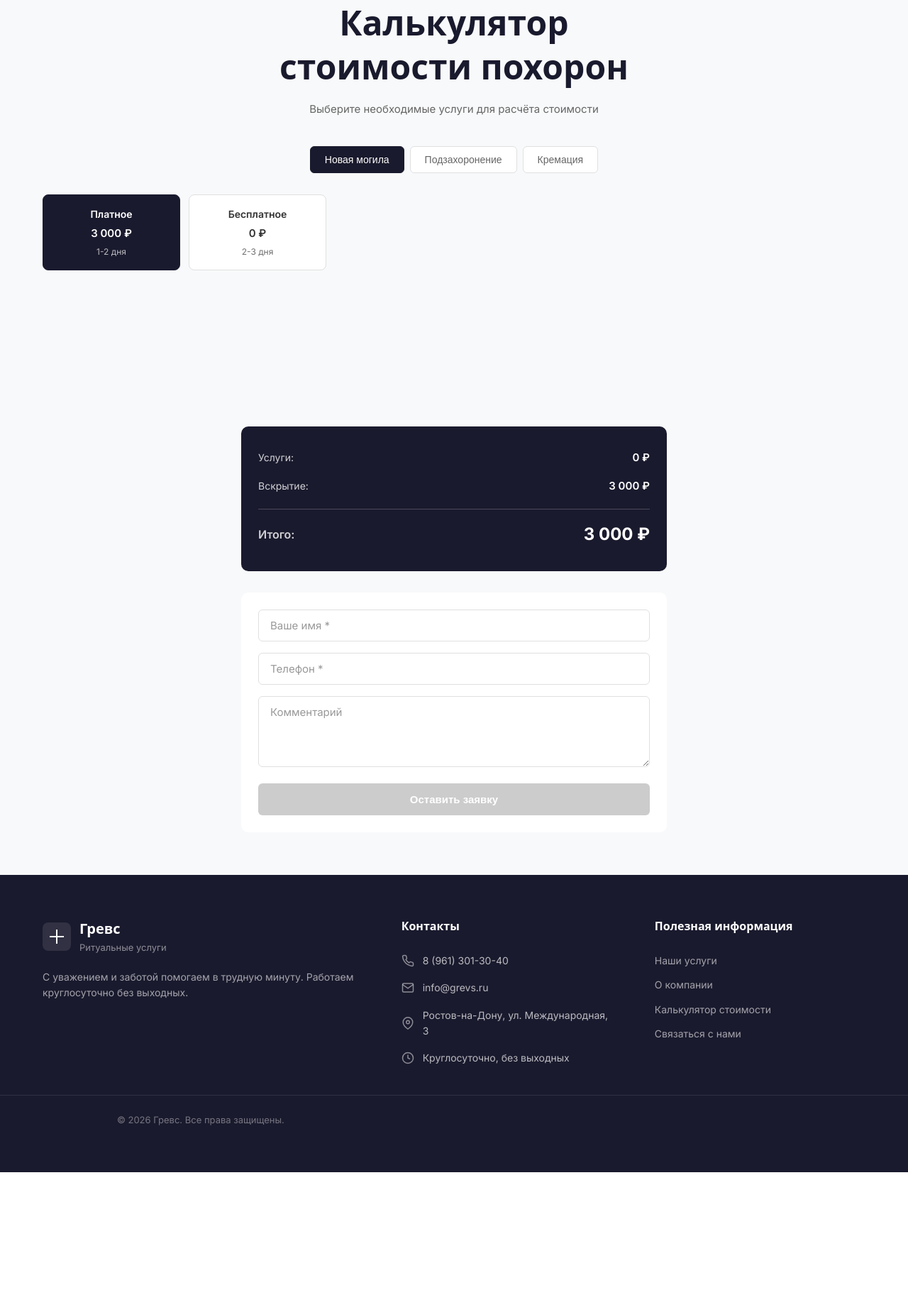
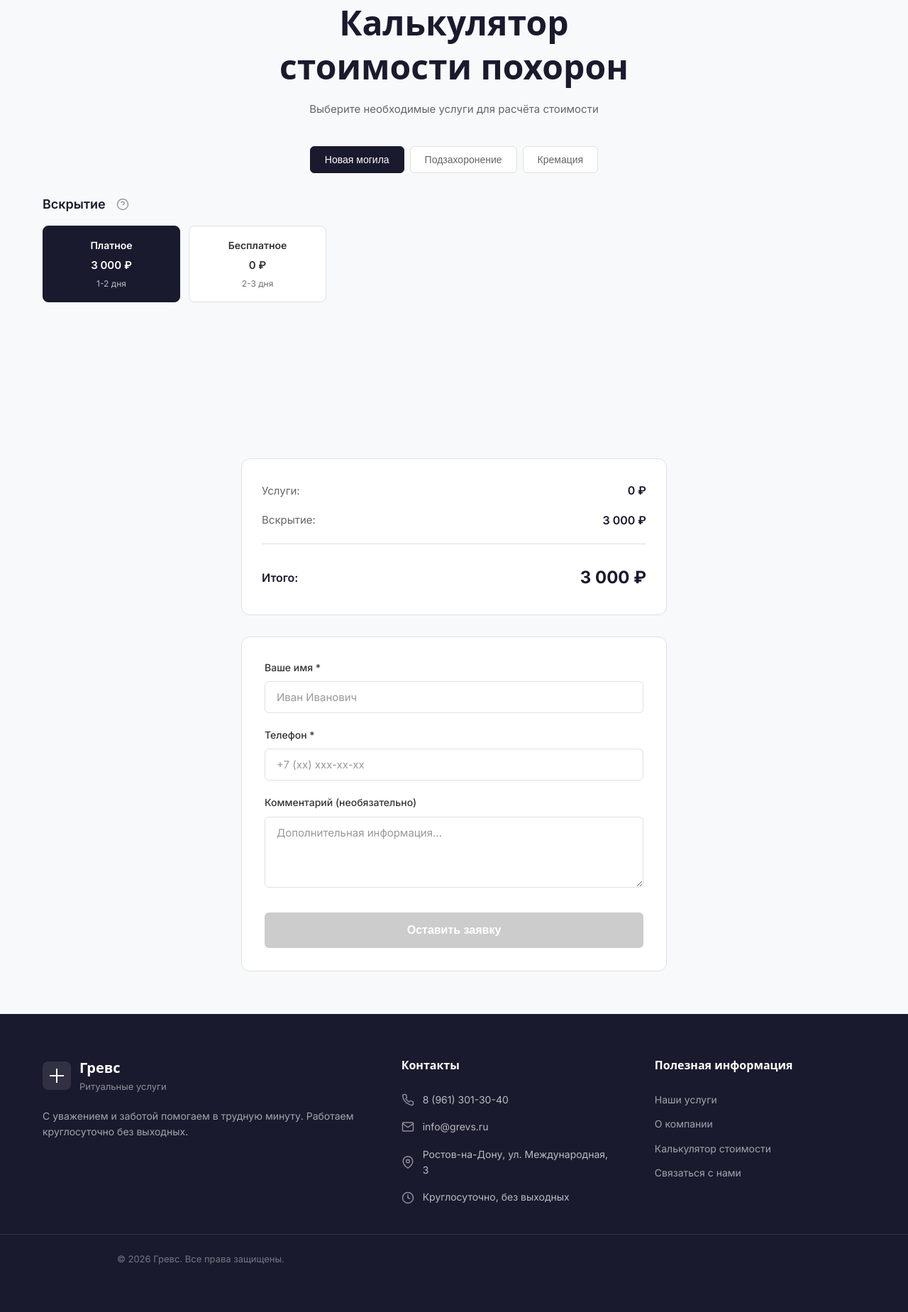
Before and after one commit to jrjik/grevs, a Django app: page /calculator/ in a window 1280 px wide. Shown: the part 146-1995 px from the top of the page at 71% size. Before the commit the page ends 1798 px from the top, so only its background shows below. Run offline with Django 5.2, Linux system fonts and the light colour scheme; data comes from the database, SQL or seed files in the repository.

Commit message:
Redesign calculator page

```diff
--- a/backend/static/css/calculator.css
+++ b/backend/static/css/calculator.css
@@ -142,11 +142,72 @@
 }
 
 /* ================================
-   Вскрытие
+   Вскрытие с подсказкой
    ================================ */
 
 .autopsy-section {
     margin-bottom: 30px;
+}
+
+.autopsy-header {
+    display: flex;
+    align-items: center;
+    gap: 12px;
+    margin-bottom: 16px;
+}
+
+.autopsy-header .section-subtitle {
+    margin: 0;
+    font-size: 18px;
+    font-weight: 600;
+    color: #1a1a2e;
+}
+
+.help-btn {
+    width: 24px;
+    height: 24px;
+    padding: 0;
+    border: none;
+    background: transparent;
+    color: #999;
+    cursor: pointer;
+    display: flex;
+    align-items: center;
+    justify-content: center;
+    transition: all 0.2s ease;
+    position: relative;
+}
+
+.help-btn:hover {
+    color: #1a1a2e;
+}
+
+.help-btn svg {
+    width: 18px;
+    height: 18px;
+}
+
+.autopsy-help {
+    background: #f8f9fa;
+    border-left: 3px solid #1a1a2e;
+    padding: 16px 20px;
+    border-radius: 6px;
+    margin-bottom: 16px;
+}
+
+.autopsy-help p {
+    margin: 0 0 8px 0;
+    font-size: 14px;
+    color: #666;
+    line-height: 1.5;
+}
+
+.autopsy-help p:last-child {
+    margin-bottom: 0;
+}
+
+.autopsy-help strong {
+    color: #1a1a2e;
 }
 
 .autopsy-options {
@@ -240,6 +301,9 @@
     padding: 24px;
     border: 1px solid #e0e0e0;
     transition: all 0.2s ease;
+    display: flex;
+    flex-direction: column;
+    height: 100%;
 }
 
 .category-card:hover {
@@ -257,6 +321,7 @@
     justify-content: center;
     color: #1a1a2e;
     margin-bottom: 16px;
+    flex-shrink: 0;
 }
 
 .category-icon svg {
@@ -269,12 +334,14 @@
     font-weight: 600;
     color: #1a1a2e;
     margin-bottom: 20px;
+    flex-shrink: 0;
 }
 
 .category-services {
     display: flex;
     flex-direction: column;
     gap: 12px;
+    flex: 1;
 }
 
 .service-option {
@@ -346,18 +413,20 @@
 }
 
 /* ================================
-   Итого
+   Итого (новый стиль как на контактах)
    ================================ */
 
 .total-section {
-    background: #1a1a2e;
-    color: #fff;
-    border-radius: 10px;
-    padding: 24px;
     margin-bottom: 30px;
+}
+
+.total-content {
+    background: #fff;
+    border: 1px solid #e0e0e0;
+    border-radius: 12px;
+    padding: 24px 28px;
     max-width: 600px;
-    margin-left: auto;
-    margin-right: auto;
+    margin: 0 auto;
 }
 
 .total-row {
@@ -368,45 +437,61 @@
 }
 
 .total-label {
-    font-size: 14px;
-    opacity: 0.8;
+    font-size: 15px;
+    color: #666;
 }
 
 .total-value {
-    font-size: 15px;
+    font-size: 16px;
     font-weight: 600;
+    color: #1a1a2e;
+}
+
+.total-divider {
+    height: 1px;
+    background: #e0e0e0;
+    margin: 12px 0;
 }
 
 .total-final {
-    border-top: 1px solid rgba(255, 255, 255, 0.2);
-    margin-top: 12px;
     padding-top: 16px;
 }
 
 .total-final .total-label {
     font-size: 16px;
     font-weight: 600;
+    color: #1a1a2e;
 }
 
-.total-final .total-value {
+.total-final .total-price {
     font-size: 24px;
     font-weight: 700;
+    color: #1a1a2e;
 }
 
 /* ================================
-   Форма
+   Форма заявки (стиль как на контактах)
    ================================ */
 
 .form-section {
     background: #fff;
-    border-radius: 10px;
-    padding: 24px;
+    border-radius: 12px;
+    padding: 32px;
+    border: 1px solid #e0e0e0;
     max-width: 600px;
     margin: 0 auto;
 }
 
 .form-row {
-    margin-bottom: 16px;
+    margin-bottom: 20px;
+}
+
+.form-label {
+    display: block;
+    font-size: 14px;
+    font-weight: 500;
+    color: #333;
+    margin-bottom: 8px;
 }
 
 .form-input {
@@ -428,6 +513,10 @@
     border-color: #dc3545;
 }
 
+.form-input::placeholder {
+    color: #999;
+}
+
 .form-textarea {
     resize: vertical;
     min-height: 100px;
@@ -446,7 +535,7 @@
     color: #721c24;
     padding: 12px 16px;
     border-radius: 6px;
-    margin-bottom: 16px;
+    margin-bottom: 20px;
 }
 
 .error-box p {
@@ -456,25 +545,42 @@
 
 .submit-button {
     width: 100%;
-    padding: 14px;
+    padding: 16px 32px;
     background: #1a1a2e;
     color: #fff;
     border: none;
     border-radius: 6px;
-    font-size: 15px;
+    font-size: 16px;
     font-weight: 600;
     cursor: pointer;
     transition: all 0.2s ease;
+    margin-top: 8px;
 }
 
 .submit-button:hover:not(:disabled) {
     background: #2a2a3e;
+    transform: translateY(-2px);
 }
 
 .submit-button.submit-disabled,
 .submit-button:disabled {
     background: #ccc;
     cursor: not-allowed;
+    transform: none;
+}
+
+.submit-hint {
+    text-align: center;
+    color: #666;
+    font-size: 14px;
+    margin-top: 12px;
+    padding: 12px;
+    background: #fff3cd;
+    border-radius: 6px;
+}
+
+.submit-hint p {
+    margin: 0;
 }
 
 /* ================================
@@ -502,10 +608,7 @@
         grid-template-columns: 1fr;
     }
 
-    .total-section {
-        padding: 20px;
-    }
-
+    .total-content,
     .form-section {
         padding: 20px;
     }
--- a/backend/templates/calculator.html
+++ b/backend/templates/calculator.html
@@ -40,6 +40,22 @@
 
             <!-- Выбор типа вскрытия -->
             <div class="autopsy-section">
+                <div class="autopsy-header">
+                    <h3 class="section-subtitle">Вскрытие</h3>
+                    <button type="button" class="help-btn" onclick="toggleAutopsyHelp(event)" title="В чем разница?">
+                        <svg viewBox="0 0 24 24" fill="none" stroke="currentColor" stroke-width="2">
+                            <circle cx="12" cy="12" r="10"/>
+                            <path d="M9.09 9a3 3 0 0 1 5.83 1c0 2-3 3-3 3"/>
+                            <line x1="12" y1="17" x2="12.01" y2="17"/>
+                        </svg>
+                    </button>
+                </div>
+
+                <div class="autopsy-help" id="autopsyHelp" style="display: none;">
+                    <p><strong>Платное вскрытие:</strong> проводится в день смерти или на следующий день (1-2 рабочих дня)</p>
+                    <p><strong>Бесплатное вскрытие:</strong> проводится через 2-3 рабочих дня после смерти</p>
+                </div>
+
                 <div class="autopsy-options">
                     <label class="autopsy-option">
                         <input type="radio" name="autopsy_type" value="paid" x-model="formData.autopsyType" checked>
@@ -151,6 +167,7 @@
 
             <!-- Итого -->
             <div class="total-section">
+                <div class="total-content">
                     <div class="total-row">
                         <span class="total-label">Услуги:</span>
                         <span class="total-value" x-text="formatPrice(calculateTotal() - getAutopsyPrice())"></span>
@@ -159,24 +176,29 @@
                         <span class="total-label">Вскрытие:</span>
                         <span class="total-value" x-text="formatPrice(getAutopsyPrice())"></span>
                     </div>
+                    <div class="total-divider"></div>
                     <div class="total-row total-final">
                         <span class="total-label">Итого:</span>
-                    <span class="total-value" x-text="formatPrice(calculateTotal())"></span>
+                        <span class="total-price" x-text="formatPrice(calculateTotal())"></span>
+                    </div>
                 </div>
             </div>
 
             <!-- Форма заявки -->
             <div class="form-section">
                 <div class="form-row">
-                    <input type="text" x-model="formData.name" :class="{'input-error': errors.name}" class="form-input" placeholder="Ваше имя *">
+                    <label for="client_name" class="form-label">Ваше имя *</label>
+                    <input type="text" id="client_name" x-model="formData.name" :class="{'input-error': errors.name}" class="form-input" placeholder="Иван Иванович">
                     <span class="error-message" x-show="errors.name" x-text="errors.name"></span>
                 </div>
                 <div class="form-row">
-                    <input type="tel" x-model="formData.phone" @input="validatePhone()" :class="{'input-error': errors.phone}" class="form-input" placeholder="Телефон *">
+                    <label for="client_phone" class="form-label">Телефон *</label>
+                    <input type="tel" id="client_phone" x-model="formData.phone" @input="validatePhone()" :class="{'input-error': errors.phone}" class="form-input" placeholder="+7 (xx) xxx-xx-xx">
                     <span class="error-message" x-show="errors.phone" x-text="errors.phone"></span>
                 </div>
                 <div class="form-row">
-                    <textarea x-model="formData.comment" class="form-input form-textarea" placeholder="Комментарий" rows="3"></textarea>
+                    <label for="client_comment" class="form-label">Комментарий (необязательно)</label>
+                    <textarea id="client_comment" x-model="formData.comment" class="form-input form-textarea" placeholder="Дополнительная информация..." rows="3"></textarea>
                 </div>
 
                 <div x-show="errors.services" class="error-box">
@@ -194,4 +216,22 @@
 
 <script defer src="https://cdn.jsdelivr.net/npm/alpinejs@3.x.x/dist/cdn.min.js"></script>
 <script src="{% static 'js/calculator.js' %}"></script>
+
+<script>
+function toggleAutopsyHelp(event) {
+    event.stopPropagation();
+    const helpDiv = document.getElementById('autopsyHelp');
+    if (helpDiv) {
+        helpDiv.style.display = helpDiv.style.display === 'none' ? 'block' : 'none';
+    }
+}
+
+// Закрыть подсказку при клике вне её
+document.addEventListener('click', function() {
+    const helpDiv = document.getElementById('autopsyHelp');
+    if (helpDiv) {
+        helpDiv.style.display = 'none';
+    }
+});
+</script>
 {% endblock %}
```
Also changed, not shown: backend/requirements.txt (line endings or trailing spaces), docker-compose.yml (line endings or trailing spaces). Lines whose indentation alone changed are shown as unchanged.
